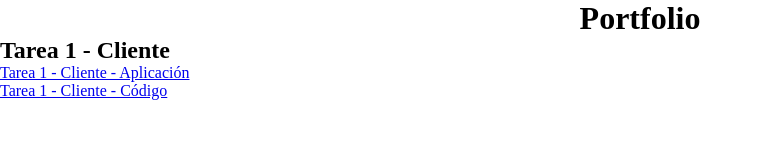
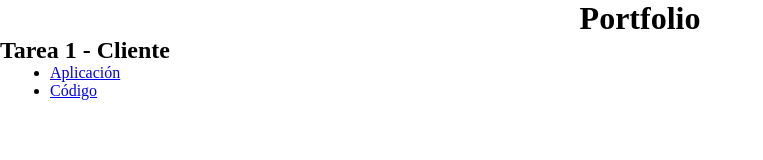
Before and after one commit to davidHdezLemus/portfolio, a plain HTML site: page index.html in a window 1280 px wide. Shown: the whole page, without its empty margins (0-763 px from the left). Drawn offline with Linux system fonts and the light colour scheme.

Commit message:
css update
Actualizacion del codigo css para mostrar el puntito y la separacion de una lista desordenada

```diff
--- a/index.html
+++ b/index.html
@@ -15,10 +15,10 @@
   <h2>Tarea 1 - Cliente</h2>
   <ul>
     <li>
-      <a href="https://davidhdezlemus.github.io/Tarea-1---Cliente/">Tarea 1 - Cliente - Aplicaci&oacute;n</a>
+      <a href="https://davidhdezlemus.github.io/Tarea-1---Cliente/">Aplicaci&oacute;n</a>
     </li>
     <li>
-      <a href="https://github.com/davidHdezLemus/Tarea-1---Cliente">Tarea 1 - Cliente - C&oacute;digo</a>
+      <a href="https://github.com/davidHdezLemus/Tarea-1---Cliente">C&oacute;digo</a>
     </li>
   </ul>
 </body>
--- a/src/css/style.css
+++ b/src/css/style.css
@@ -9,3 +9,8 @@ h1 {
   display: flex;
   justify-content: center;
 }
+
+ul {
+  list-style-type: disc;
+  padding-left: 50px;
+}
```
